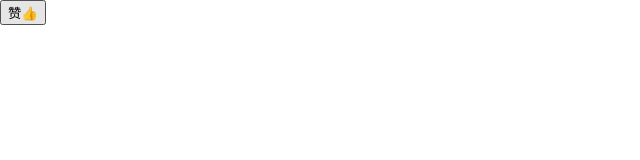
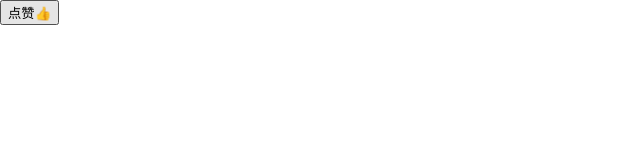
Before and after one commit to levioZ/hello-react, a React (Create React App) app: page / in a window 1280 px wide. Shown: the top 160 px of the page, without its empty margins (0-640 px from the left). Built offline with nearby package versions, Linux system fonts and the light colour scheme.

Commit message:
defaultProps

```diff
--- a/src/index.js
+++ b/src/index.js
@@ -5,6 +5,11 @@ import './index.css'
 
 class LikeButton extends Component
 {
+    static  defaultProps = {
+        likedText:'取消',
+        unlikedText:'点赞'
+    }
+
   constructor(){
       super();
       this.state = {
@@ -20,17 +25,15 @@ class LikeButton extends Component
               isLiked:!this.state.isLiked
           }
       );
-      console.log(this.state.isLiked);
+          console.log(this.state.isLiked);
   }
 
 
 
   render(){
-      const wordings = this.props.wordings || {likedText:'取消',unlikedText:'点赞'}
-
       return(
           <button onClick={this.handleClickOnLikeButton.bind(this)}>
-              {this.state.isLiked? wordings.likedText:wordings.unlikedText}👍
+              {this.state.isLiked? this.props.likedText:this.props.unlikedText}👍
           </button>
       )
   }
```
